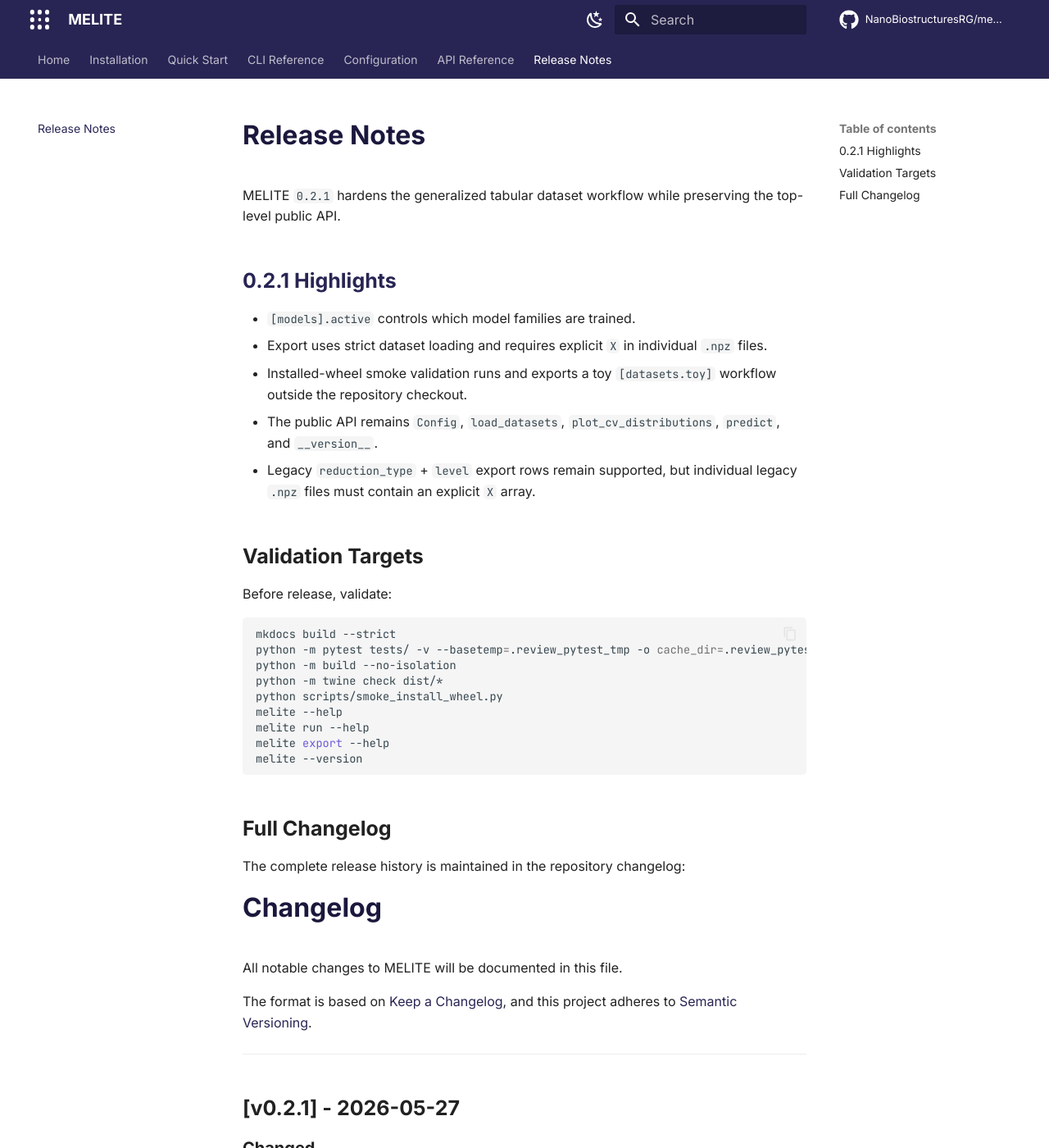
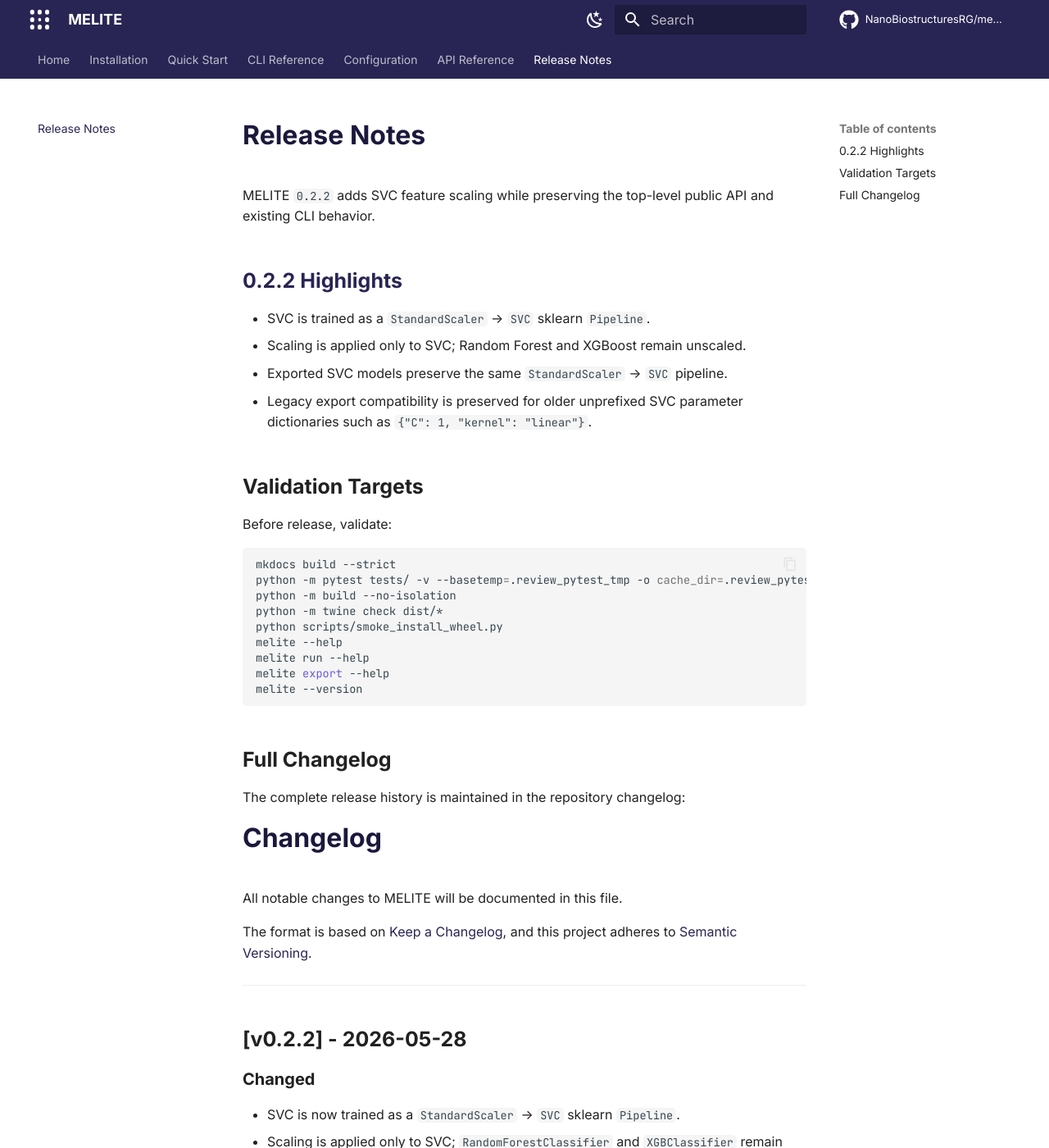
Before and after one commit to NanoBiostructuresRG/melite, an MkDocs documentation site: the page built from docs/release.md, in a window 1280 px wide and 1400 px high. Shown: the whole window at 82% size. Built offline with MkDocs 1.6.1 and Material for MkDocs 9.7.7, drawn with Linux system fonts in a browser that asks for light colours; comment, search, counter and statistics services are not loaded; some of the changed text lies outside the part shown.

Commit message:
docs: update v0.2.2 SVC scaling metadata

````diff
--- a/CHANGELOG.md
+++ b/CHANGELOG.md
@@ -4,6 +4,22 @@ All notable changes to MELITE will be documented in this file.
 
 The format is based on [Keep a Changelog](https://keepachangelog.com/en/1.1.0/),
 and this project adheres to [Semantic Versioning](https://semver.org/spec/v2.0.0.html).
+
+---
+
+## [v0.2.2] - 2026-05-28
+
+### Changed
+- SVC is now trained as a `StandardScaler` -> `SVC` sklearn `Pipeline`.
+- Scaling is applied only to SVC; `RandomForestClassifier` and
+  `XGBClassifier` remain unscaled direct estimators.
+- Exported SVC models now preserve the same `StandardScaler` -> `SVC`
+  pipeline used during benchmarking.
+
+### Compatibility
+- Legacy export compatibility is preserved for older SVC parameter
+  dictionaries that use unprefixed keys such as `C` and `kernel` instead of
+  pipeline keys such as `svc__C` and `svc__kernel`.
 
 ---
 
--- a/docs/installation.md
+++ b/docs/installation.md
@@ -49,5 +49,5 @@ melite --version
 Expected version for this release:
 
 ```text
-MELITE 0.2.1
+MELITE 0.2.2
 ```
--- a/docs/release.md
+++ b/docs/release.md
@@ -1,19 +1,15 @@
 # Release Notes
 
-MELITE `0.2.1` hardens the generalized tabular dataset workflow while
-preserving the top-level public API.
+MELITE `0.2.2` adds SVC feature scaling while preserving the top-level public
+API and existing CLI behavior.
 
-## 0.2.1 Highlights
+## 0.2.2 Highlights
 
-- `[models].active` controls which model families are trained.
-- Export uses strict dataset loading and requires explicit `X` in individual
-  `.npz` files.
-- Installed-wheel smoke validation runs and exports a toy `[datasets.toy]`
-  workflow outside the repository checkout.
-- The public API remains `Config`, `load_datasets`, `plot_cv_distributions`,
-  `predict`, and `__version__`.
-- Legacy `reduction_type` + `level` export rows remain supported, but
-  individual legacy `.npz` files must contain an explicit `X` array.
+- SVC is trained as a `StandardScaler` -> `SVC` sklearn `Pipeline`.
+- Scaling is applied only to SVC; Random Forest and XGBoost remain unscaled.
+- Exported SVC models preserve the same `StandardScaler` -> `SVC` pipeline.
+- Legacy export compatibility is preserved for older unprefixed SVC
+  parameter dictionaries such as `{"C": 1, "kernel": "linear"}`.
 
 ## Validation Targets
 
--- a/melite/version.py
+++ b/melite/version.py
@@ -6,7 +6,7 @@ It is read by ``hatchling`` at build time via ``[tool.hatch.version]``
 and imported by ``result_manager`` to stamp generated reports.
 """
 
-__version__ = "0.2.1"
+__version__ = "0.2.2"
 PROJECT_NAME = "MELITE"
 PROJECT_VERSION = __version__
 PROJECT_STATUS = "alpha"
````
Also changed, not shown: README.md (+9 -12 lines), docs/index.md (+1 -1 lines), 1 other file.
